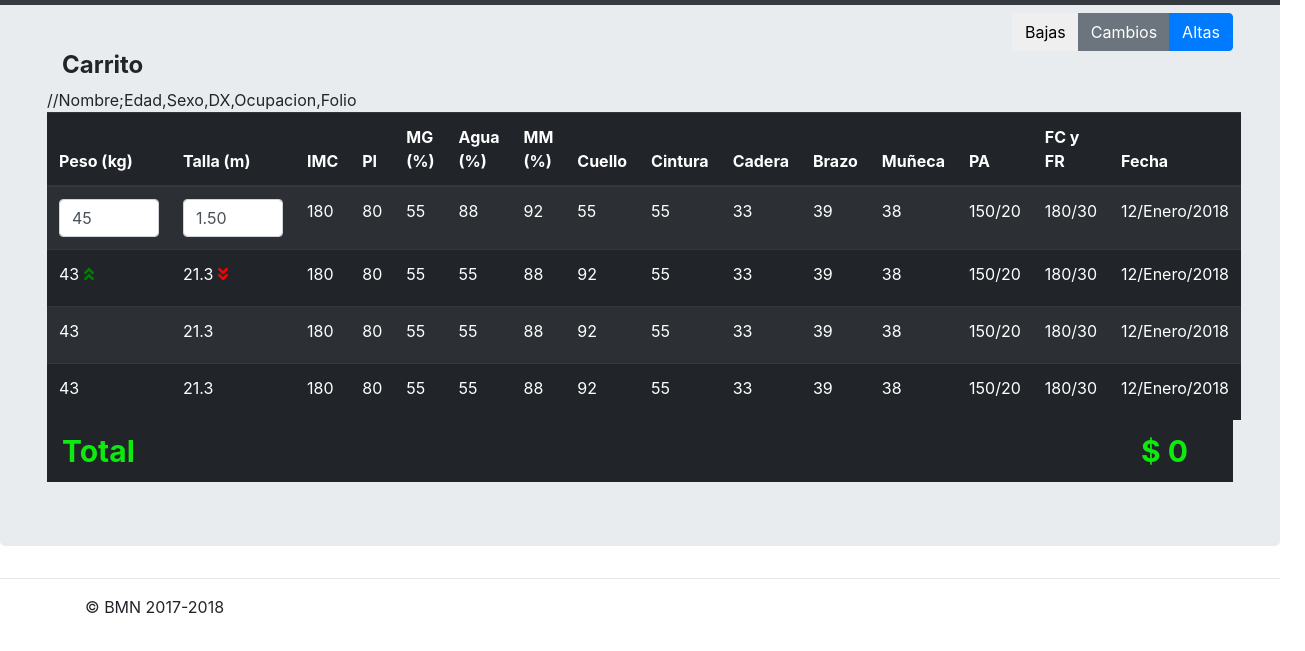
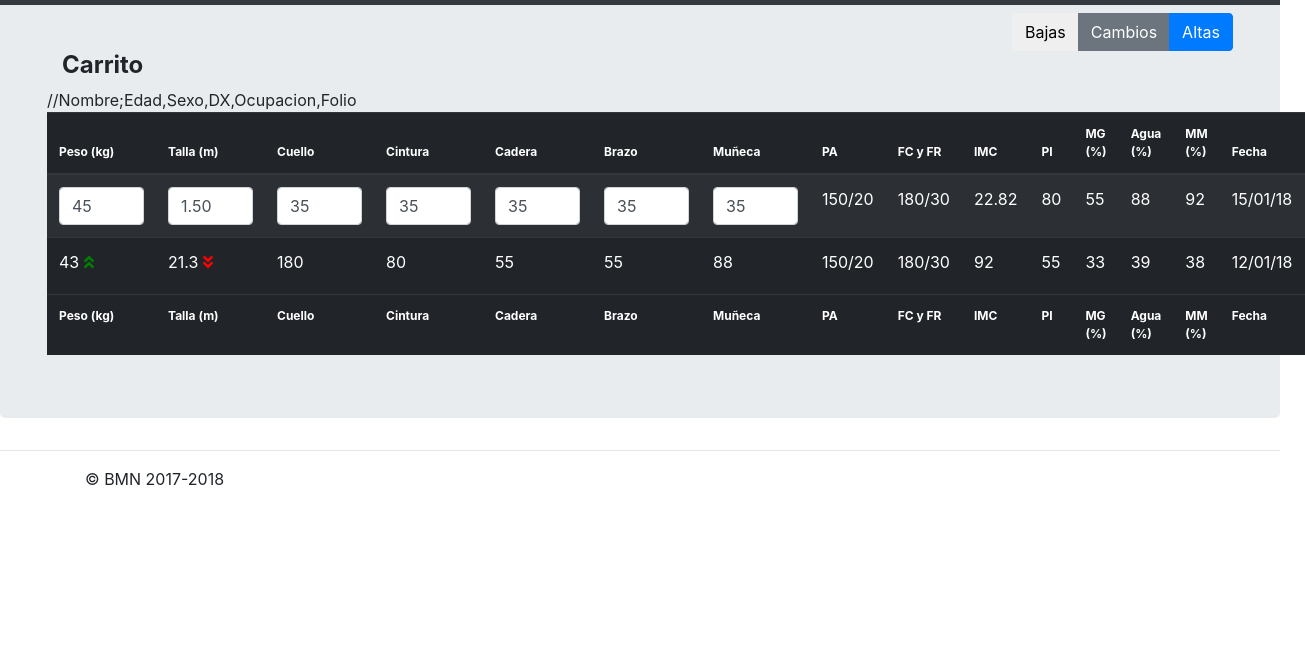
Before and after one commit to Bruceman2003/Vita, a plain HTML site: page index.html in a window 1280 px wide. Shown: the part 51-702 px from the top of the page, 1305 px wide, since content can reach past the window. Drawn offline with Linux system fonts and the light colour scheme.

Commit message:
agregando mas cosas

```diff
--- a/css/index.css
+++ b/css/index.css
@@ -27,3 +27,7 @@
     font-weight: bold;
     padding-left: 15px
 }
+th{
+    font-size: 12px;
+
+}
--- a/index.html
+++ b/index.html
@@ -73,6 +73,14 @@
                         <tr>
                             <th>Peso (kg)</th>
                             <th>Talla (m)</th>
+
+                            <th>Cuello</th>
+                            <th>Cintura</th>
+                            <th>Cadera</th>
+                            <th>Brazo</th>
+                            <th>Muñeca</th>
+                            <th>PA</th>
+                            <th>FC y FR</th>
                             <th>IMC </th>
 
                             <th>PI</th>
@@ -82,13 +90,6 @@
                             <!-- %Grasa=495/(1.29579-0.35004(log(cintura+cadera-cuello))+0.22100(log(altura)))-450 //Mujeres-->
                             <th>Agua (%)</th>
                             <th>MM (%)</th>
-                            <th>Cuello</th>
-                            <th>Cintura</th>
-                            <th>Cadera</th>
-                            <th>Brazo</th>
-                            <th>Muñeca</th>
-                            <th>PA</th>
-                            <th>FC y FR</th>
                             <th>Fecha</th>
                         </tr>
                     </thead>
@@ -96,41 +97,32 @@
                         <tr>
                             <td>
                                 <!-- <label data-toggle="tooltip" data-placement="top" title="43">43</label> <i class="fa fa-angle-double-up" data-toggle="tooltip" data-placement="right" title="18.5%" style="color:green;"></i> -->
-                                <input class="form-control weight" type="number" value="45" min="1" style="width: 100px;">
+                                <input class="form-control weight" type="number" value="45" min="1" style="width: 85px;">
                             </td>
                             <td>
-                                <input class="form-control height" type="number" value="1.50" min="0" step="0.01" style="width: 100px;">
+                                <input class="form-control height" type="number" value="1.50" min="0" step="0.01" style="width: 85px;">
                                 <!-- <label data-toggle="tooltip" data-placement="top" title="21.3">21.3</label> <i class="fa fa-angle-double-down" data-toggle="tooltip" data-placement="right" title="18.5%" style="color:red;"></i> -->
                             </td>
+
                             <td>
-                                <label data-toggle="tooltip" class="imc" data-placement="top" title="Sobrepeso">180</label>
+                                    <input class="form-control neck" type="number" value="35" min="0" step="0.5" style="width: 85px;">
+                                <!-- <label data-toggle="tooltip" data-placement="top" title="55">55</label> -->
                             </td>
                             <td>
-                                <label data-toggle="tooltip" data-placement="top" title="80">80</label>
+                                    <input class="form-control waist" type="number" value="35" min="0" step="0.5" style="width: 85px;">
+                                <!-- <label data-toggle="tooltip" data-placement="top" title="55">55</label> -->
                             </td>
                             <td>
-                                <label data-toggle="tooltip" data-placement="top" title="55">55</label>
+                                    <input class="form-control arm" type="number" value="35" min="0" step="0.5" style="width: 85px;">
+                                <!-- <label data-toggle="tooltip" data-placement="top" title="33">33</label>
+                            </td> -->
+                            <td>
+                                    <input class="form-control wrist" type="number" value="35" min="0" step="0.5" style="width: 85px;">
+                                <!-- <label data-toggle="tooltip" data-placement="top" title="39">39</label> -->
                             </td>
                             <td>
-                                <label data-toggle="tooltip" data-placement="top" title="88">88</label>
-                            </td>
-                            <td>
-                                <label data-toggle="tooltip" data-placement="top" title="92">92</label>
-                            </td>
-                            <td>
-                                <label data-toggle="tooltip" data-placement="top" title="55">55</label>
-                            </td>
-                            <td>
-                                <label data-toggle="tooltip" data-placement="top" title="55">55</label>
-                            </td>
-                            <td>
-                                <label data-toggle="tooltip" data-placement="top" title="33">33</label>
-                            </td>
-                            <td>
-                                <label data-toggle="tooltip" data-placement="top" title="39">39</label>
-                            </td>
-                            <td>
-                                <label data-toggle="tooltip" data-placement="top" title="38">38</label>
+                                    <input class="form-control waist" type="number" value="35" min="0" step="0.5" style="width: 85px;">
+                                <!-- <label data-toggle="tooltip" data-placement="top" title="38">38</label> -->
                             </td>
                             <td>
                                 <label data-toggle="tooltip" data-placement="top" title="150/20">150/20</label>
@@ -139,7 +131,22 @@
                                 <label data-toggle="tooltip" data-placement="top" title="180/30">180/30</label>
                             </td>
                             <td>
-                                <label data-toggle="tooltip" data-placement="top" title="12/Enero/2018">12/Enero/2018</label>
+                                    <label data-toggle="tooltip" class="imc" data-placement="top" title="Sobrepeso">22.82</label>
+                                </td>
+                                <td>
+                                    <label data-toggle="tooltip" data-placement="top" title="80">80</label>
+                                </td>
+                                <td>
+                                    <label data-toggle="tooltip" data-placement="top" title="55">55</label>
+                                </td>
+                                <td>
+                                    <label data-toggle="tooltip" data-placement="top" title="88">88</label>
+                                </td>
+                                <td>
+                                    <label data-toggle="tooltip" data-placement="top" title="92">92</label>
+                                </td>
+                            <td>
+                                <label data-toggle="tooltip" data-placement="top" title="12/Enero/2018">15/01/18</label>
                             </td>
                         </tr>
                         <tr>
@@ -168,53 +175,11 @@
                                 <label data-toggle="tooltip" data-placement="top" title="88">88</label>
                             </td>
                             <td>
-                                <label data-toggle="tooltip" data-placement="top" title="92">92</label>
-                            </td>
-                            <td>
-                                <label data-toggle="tooltip" data-placement="top" title="55">55</label>
-                            </td>
-                            <td>
-                                <label data-toggle="tooltip" data-placement="top" title="33">33</label>
-                            </td>
-                            <td>
-                                <label data-toggle="tooltip" data-placement="top" title="39">39</label>
-                            </td>
-                            <td>
-                                <label data-toggle="tooltip" data-placement="top" title="38">38</label>
-                            </td>
-                            <td>
-                                <label data-toggle="tooltip" data-placement="top" title="150/20">150/20</label>
-                            </td>
-                            <td>
-                                <label data-toggle="tooltip" data-placement="top" title="180/30">180/30</label>
-                            </td>
-                            <td>
-                                <label data-toggle="tooltip" data-placement="top" title="12/Enero/2018">12/Enero/2018</label>
-                            </td>
-                        </tr>
-                        <tr>
-                            <td>
-                                <label data-toggle="tooltip" data-placement="top" title="43">43</label>
-                            </td>
-                            <td>
-                                <label data-toggle="tooltip" data-placement="top" title="21.3">21.3</label>
-                            </td>
-                            <td>
-                                <label data-toggle="tooltip" data-placement="top" title="180">180</label>
-                            </td>
-                            <td>
-                                <label data-toggle="tooltip" data-placement="top" title="80">80</label>
-                            </td>
-                            <td>
-                                <label data-toggle="tooltip" data-placement="top" title="55">55</label>
-                            </td>
-                            <td>
-                                <label data-toggle="tooltip" data-placement="top" title="55">55</label>
-                            </td>
-                            <td>
-
-                                <label data-toggle="tooltip" data-placement="top" title="88">88</label>
-                            </td>
+                                    <label data-toggle="tooltip" data-placement="top" title="150/20">150/20</label>
+                                </td>
+                                <td>
+                                    <label data-toggle="tooltip" data-placement="top" title="180/30">180/30</label>
+                                </td>
                             <td>
                                 <label data-toggle="tooltip" data-placement="top" title="92">92</label>
                             </td>
@@ -230,69 +195,40 @@
                             <td>
                                 <label data-toggle="tooltip" data-placement="top" title="38">38</label>
                             </td>
+
                             <td>
-                                <label data-toggle="tooltip" data-placement="top" title="150/20">150/20</label>
-                            </td>
-                            <td>
-                                <label data-toggle="tooltip" data-placement="top" title="180/30">180/30</label>
-                            </td>
-                            <td>
-                                <label data-toggle="tooltip" data-placement="top" title="12/Enero/2018">12/Enero/2018</label>
-                            </td>
-                        </tr>
-                        <tr>
-                            <td>
-                                <label data-toggle="tooltip" data-placement="top" title="43">43</label>
-                            </td>
-                            <td>
-                                <label data-toggle="tooltip" data-placement="top" title="21.3">21.3</label>
-                            </td>
-                            <td>
-                                <label data-toggle="tooltip" data-placement="top" title="180">180</label>
-                            </td>
-                            <td>
-                                <label data-toggle="tooltip" data-placement="top" title="80">80</label>
-                            </td>
-                            <td>
-                                <label data-toggle="tooltip" data-placement="top" title="55">55</label>
-                            </td>
-                            <td>
-                                <label data-toggle="tooltip" data-placement="top" title="55">55</label>
-                            </td>
-                            <td>
-                                <label data-toggle="tooltip" data-placement="top" title="88">88</label>
-                            </td>
-                            <td>
-                                <label data-toggle="tooltip" data-placement="top" title="92">92</label>
-                            </td>
-                            <td>
-                                <label data-toggle="tooltip" data-placement="top" title="55">55</label>
-                            </td>
-                            <td>
-                                <label data-toggle="tooltip" data-placement="top" title="33">33</label>
-                            </td>
-                            <td>
-                                <label data-toggle="tooltip" data-placement="top" title="39">39</label>
-                            </td>
-                            <td>
-                                <label data-toggle="tooltip" data-placement="top" title="38">38</label>
-                            </td>
-                            <td>
-                                <label data-toggle="tooltip" data-placement="top" title="150/20">150/20</label>
-                            </td>
-                            <td>
-                                <label data-toggle="tooltip" data-placement="top" title="180/30">180/30</label>
-                            </td>
-                            <td>
-                                <label data-toggle="tooltip" data-placement="top" title="12/Enero/2018">12/Enero/2018</label>
+                                <label data-toggle="tooltip" data-placement="top" title="12/Enero/2018">12/01/18</label>
                             </td>
                         </tr>
 
+                    </tbody>
+                    <tfoot>
+                            <tr>
+                                <th>Peso (kg)</th>
+                                <th>Talla (m)</th>
 
-                    </tbody>
+                                <th>Cuello</th>
+                                <th>Cintura</th>
+                                <th>Cadera</th>
+                                <th>Brazo</th>
+                                <th>Muñeca</th>
+                                <th>PA</th>
+                                <th>FC y FR</th>
+                                <th>IMC </th>
+
+                                <th>PI</th>
+                                <!-- [estatura – 100 – ((estatura – 150) / 4)] -->
+                                <th>MG (%)</th>
+                                <!-- %Grasa=495/(1.0324-0.19077(log(cintura-cuello))+0.15456(log(altura)))-450 //hombres-->
+                                <!-- %Grasa=495/(1.29579-0.35004(log(cintura+cadera-cuello))+0.22100(log(altura)))-450 //Mujeres-->
+                                <th>Agua (%)</th>
+                                <th>MM (%)</th>
+                                <th>Fecha</th>
+                            </tr>
+                    </tfoot>
                 </table>
 
-                <div class="row total_block">
+                <!-- <div class="row total_block">
                     <div class="col-9">
                         <label class="float-left">Total</label>
                     </div>
@@ -302,7 +238,7 @@
                             <span class="total">0</span>
                         </label>
                     </div>
-                </div>
+                </div> -->
                 <!-- -######################################################################Altas -->
                 <!-- <div id="register">
                     <div class="row">
```
